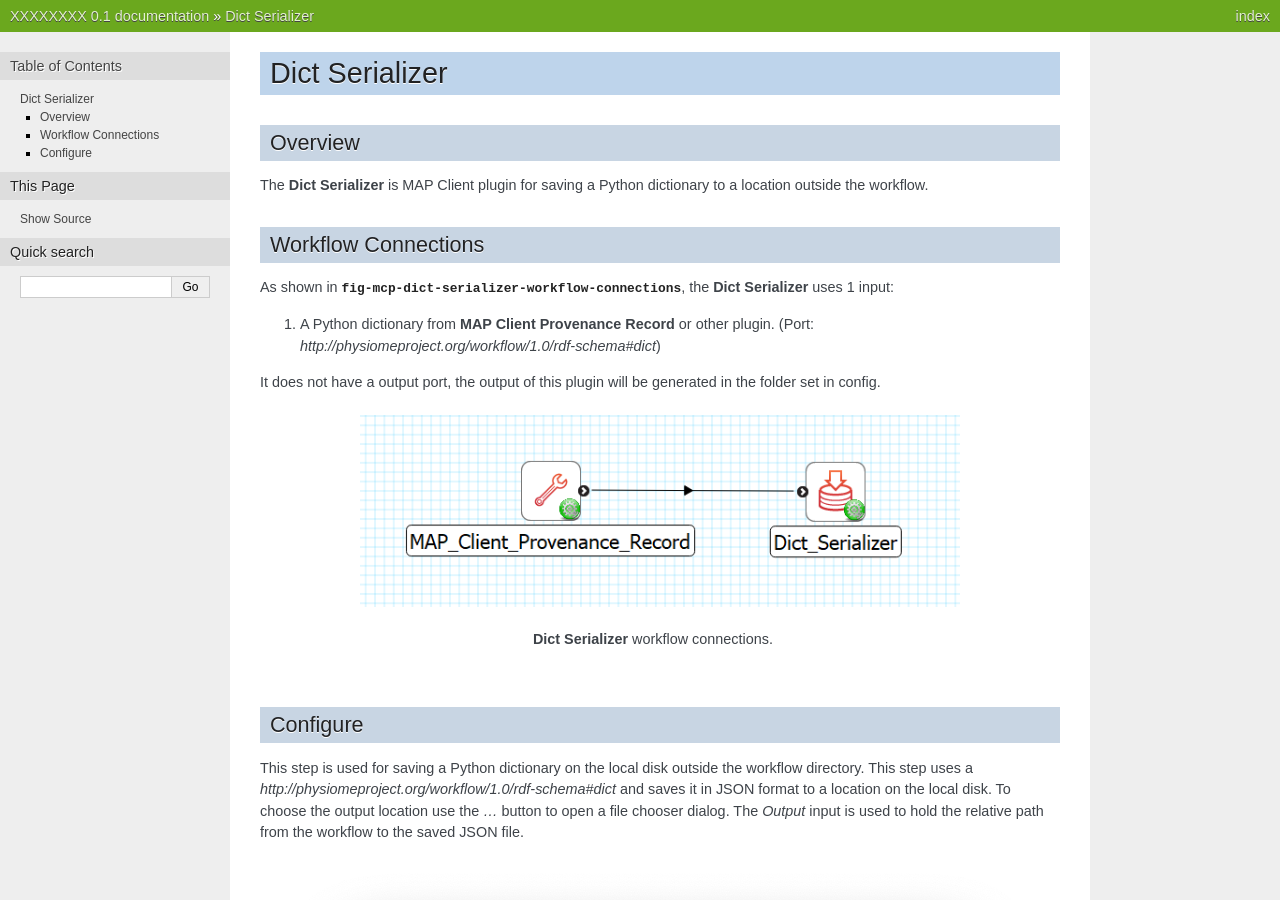
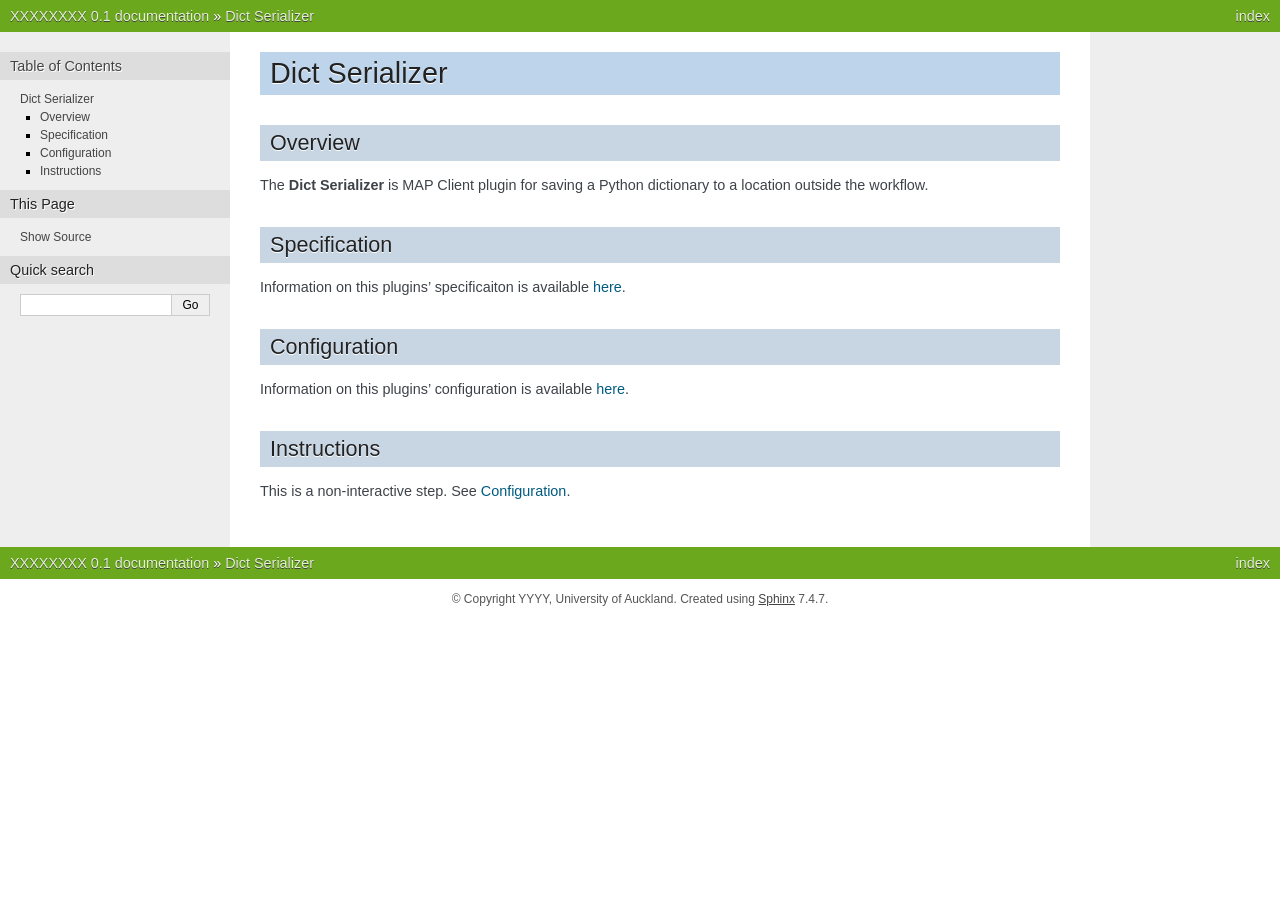
Before and after one commit to Kayvv/mapclientplugins.dictserializerstep, a Sphinx documentation site: the page built from docs/index.rst, in a window 1280 px wide and 900 px high. Built offline with Sphinx 7.4.7, drawn with Linux system fonts in a browser that asks for light colours; some of the changed text lies outside the part shown.

Commit message:
Update documentation

```diff
--- a/docs/index.rst
+++ b/docs/index.rst
@@ -5,37 +5,18 @@ Overview
 --------
 The **Dict Serializer** is MAP Client plugin for saving a Python dictionary to a location outside the workflow.
 
-Workflow Connections
---------------------
+Specification
+-------------
 
-As shown in :numref:`fig-mcp-dict-serializer-workflow-connections`, the **Dict Serializer** uses 1 input:
+Information on this plugins' specificaiton is available :ref:`here <mcp-dictserializer-specification>`.
 
-1. A Python dictionary from **MAP Client Provenance Record** or other plugin. (Port: *http://physiomeproject.org/workflow/1.0/rdf-schema#dict*)
+Configuration
+-------------
 
-It does not have a output port, the output of this plugin will be generated in the folder set in config.
+Information on this plugins' configuration is available :ref:`here <mcp-dictserializer-configuration>`.
 
-.. _fig-mcp-dict-serializer-workflow-connections:
+Instructions
+------------
 
-.. figure:: _images/workflow-connections.png
-   :alt: Dict Serializer workflow connections.
-   :align: center
-   :figwidth: 75%
-
-   **Dict Serializer** workflow connections.
-
-Configure
----------
-
-This step is used for saving a Python dictionary on the local disk outside the workflow directory.
-This step uses a *http://physiomeproject.org/workflow/1.0/rdf-schema#dict* and saves it in JSON format to a location on the local disk.
-To choose the output location use the *...* button to open a file chooser dialog.
-The *Output* input is used to hold the relative path from the workflow to the saved JSON file.
-
-.. _fig-mcp-dict-serializer-configure-dialog:
-
-.. figure:: _images/step-configuration-dialog.png
-   :alt: Step configure dialog
-
-   *Dict Serializer* step configuration dialog.
-
-The *Use output default location* checkbox is *deprecated* and will be removed in a future release.
+This is a non-interactive step.
+See `Configuration`_.
```
Also changed, not shown: docs/configuration.rst (added, +18 -0 lines), docs/specification.rst (added, +10 -0 lines).
